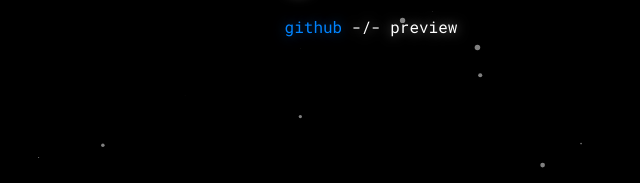
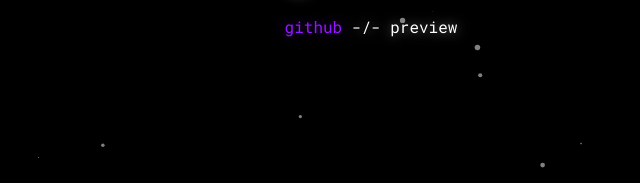
Before and after one commit to NightsCX/NightsCX.github.io, a plain HTML site: page index.html in a window 1280 px wide. In both pictures the pointer is over the link "github". Shown: the part 403-586 px from the top of the page, 269-909 px from the left. Drawn offline with Linux system fonts and the light colour scheme.

Commit message:
new changes

```diff
--- a/css/buttons.css
+++ b/css/buttons.css
@@ -42,8 +42,8 @@
 }
 
 .link-button:hover {
-    color: rgb(0, 132, 255);
-    text-shadow: 0 0 12px rgba(0, 132, 255, 0.5);
+    color: rgb(150, 22, 255);
+    text-shadow: 0 0 12px rgba(150, 22, 255, 0.5);
 }
 
 .separator-button {
```
Also changed, not shown: tos.html (deleted).
